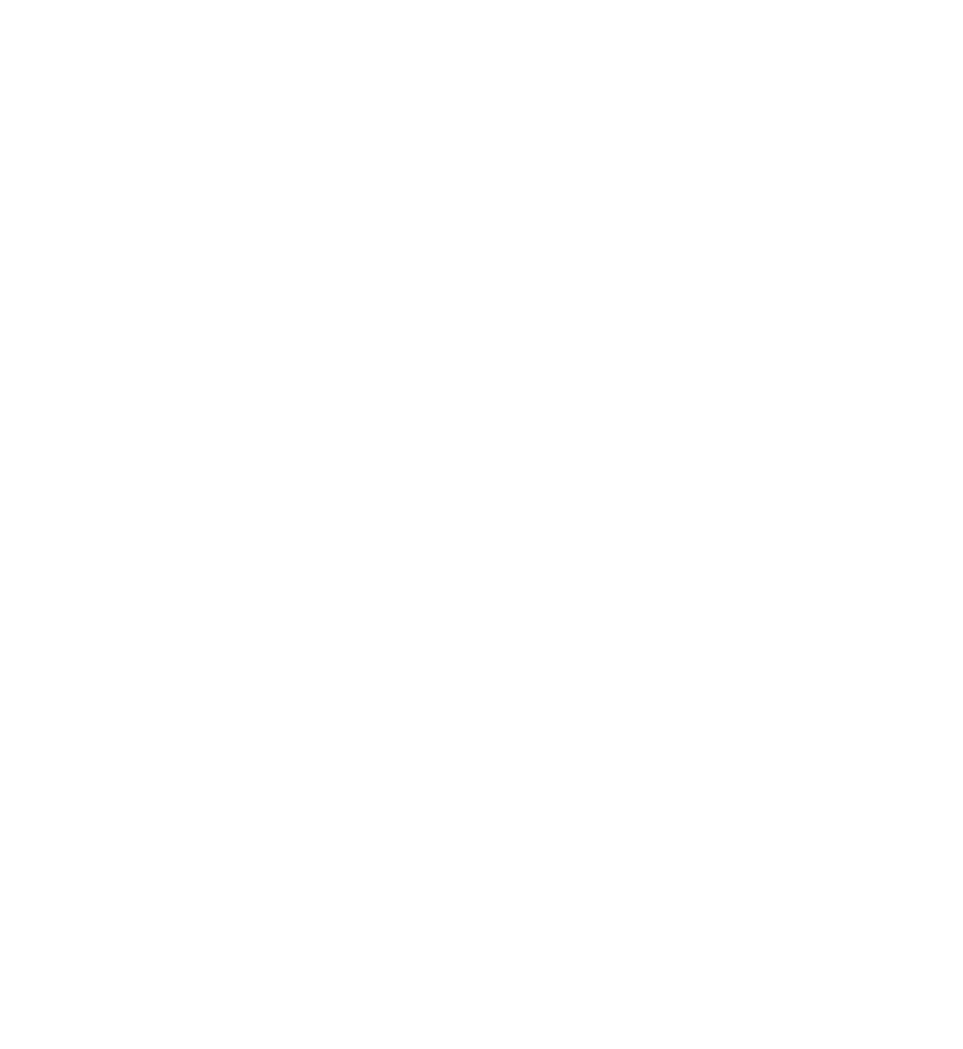
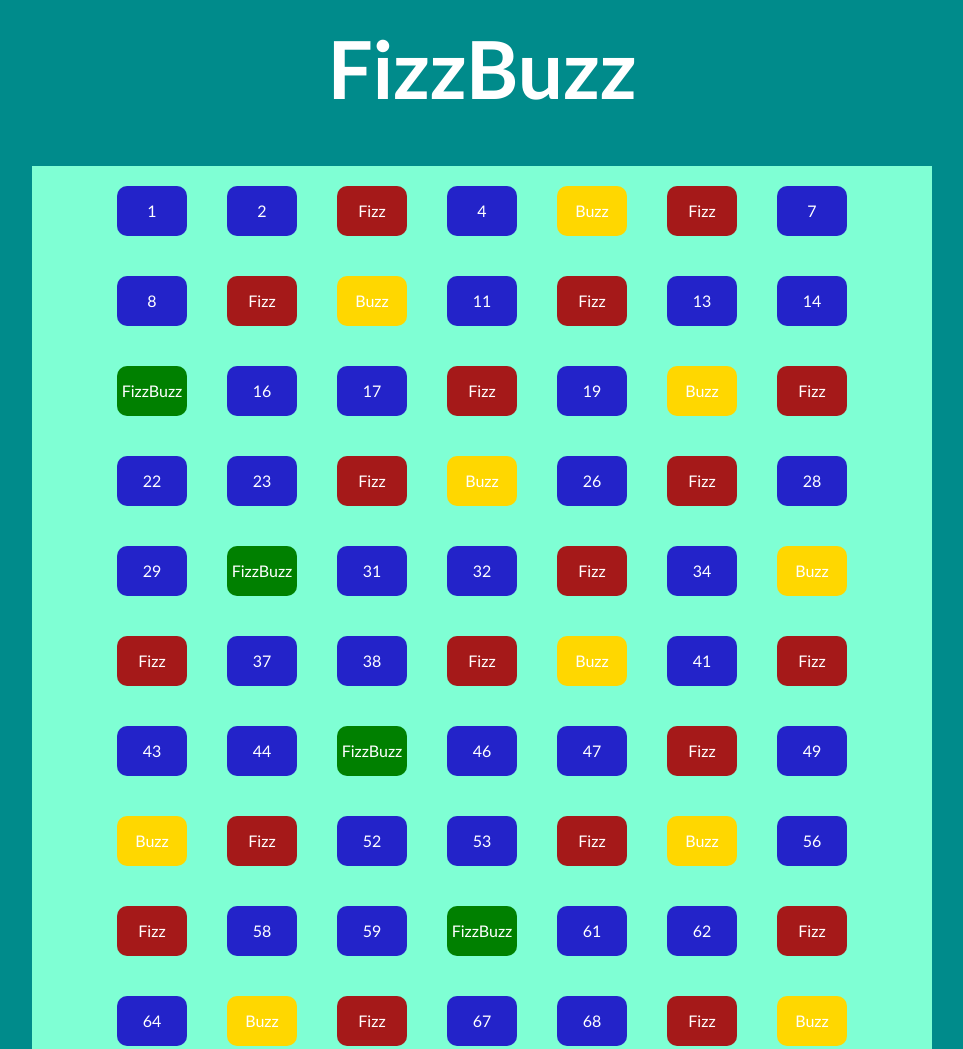
Before and after one commit to carmelopalumbo/js-fizzbuzz, a plain HTML site: page index.html in a window 1280 px wide. Shown: the top 1049 px of the page, without its empty margins (158-1121 px from the left). Before the commit the page ends 800 px from the top, so only its background shows below. Drawn offline with nearby package versions, Linux system fonts and the light colour scheme.

Commit message:
first-release

```diff
--- a/css/style.css
+++ b/css/style.css
@@ -1 +1,50 @@
 /* css */
+
+body{
+    font-family: 'Trebuchet MS', 'Lucida Sans Unicode', 'Lucida Grande', 'Lucida Sans', Arial, sans-serif ;
+    background-color: darkcyan;
+}
+
+.cp-container{
+    width: 900px;
+    margin: 0 auto;
+    margin: 50px auto;
+    background-color:aquamarine
+}
+
+.numberbox{
+    background-color: black;
+    width: 70px;
+    height: 50px;
+    line-height: 50px;
+    text-align: center;
+    margin: 20px;
+    color: white;
+    border-radius: 10px;
+}
+
+main h1{
+   width: 100%;
+   margin: auto;
+   text-align: center;
+   margin-top: 20px;
+   font-weight: bolder;
+   font-size: 80px;
+   color: white;
+}
+
+.yellow{
+    background-color: gold;
+}
+
+.blue{
+    background-color: rgb(35, 35, 201);
+}
+
+.green{
+    background-color: green;
+}
+
+.red{
+    background-color: rgb(165, 25, 25);
+}
--- a/index.html
+++ b/index.html
@@ -5,11 +5,22 @@
     <meta http-equiv="X-UA-Compatible" content="IE=edge">
     <meta name="viewport" content="width=device-width, initial-scale=1.0">
     <link rel='stylesheet' href='https://cdnjs.cloudflare.com/ajax/libs/bootstrap/5.2.2/css/bootstrap.css' integrity='sha512-+QrNe4Kul4TNKwDK+EJM71C9z5I9I/iYLEIJPYTfmXouMSU8tkayWYnOsAKjDAaOOH21+MS747IPTYcD+2euuQ==' crossorigin='anonymous'/>
+    <link rel="stylesheet" href="css/style.css">
     <title>FizzBuzz</title>
 </head>
 <body>
 
+    <main>
+        <h1>FizzBuzz</h1>
+        <div class="container cp-container">
+            <div class="row">
+                </div>
+                <div class="col d-flex flex-wrap justify-content-center">
 
+                </div>
+            </div>
+        </div>
+    </main>
     <script src="js/script.js"></script>
 </body>
 </html>
--- a/js/script.js
+++ b/js/script.js
@@ -3,19 +3,61 @@
 //const
 const fizzOutput = "Fizz";
 const buzzOutput = "Buzz";
-const fizzbuzzOutput = 'FizzBuzz';
+const fizzbuzzOutput = "FizzBuzz";
 const limit = 100;
-
+const container = document.querySelector('.col');
 
 // verifica multiplo
 for(let i = 1; i <= limit; i++){
     if(!(i % 3) && !(i % 5)){
         console.log(fizzbuzzOutput);
+
+        //creo il box
+        const box = document.createElement('div');
+
+        //aggiungo la classe
+        box.className = 'numberbox';
+        box.classList.add('green');
+
+        //output e aggiungo al container
+        box.innerHTML = fizzbuzzOutput;
+        container.append(box);
+
     }else if(!(i % 5)){
         console.log(buzzOutput);
+        const box = document.createElement('div');
+
+        //aggiungo la classe
+        box.className = 'numberbox';
+        box.classList.add('yellow');
+
+        //output e aggiungo al container
+        box.innerHTML = buzzOutput;
+        container.append(box);
+
     }else if(!(i % 3)){
         console.log(fizzOutput);
+         const box = document.createElement('div');
+
+        //aggiungo la classe
+        box.className = 'numberbox';
+        box.classList.add('red');
+
+        //output e aggiungo al container
+        box.innerHTML = fizzOutput;
+        container.append(box);
+
     }else{
         console.log(i);
+
+        const box = document.createElement('div');
+
+        //aggiungo la classe
+        box.className = 'numberbox';
+        box.classList.add('blue');
+
+        //output e aggiungo al container
+        box.innerHTML = i;
+        container.append(box);
     }
 }
```
